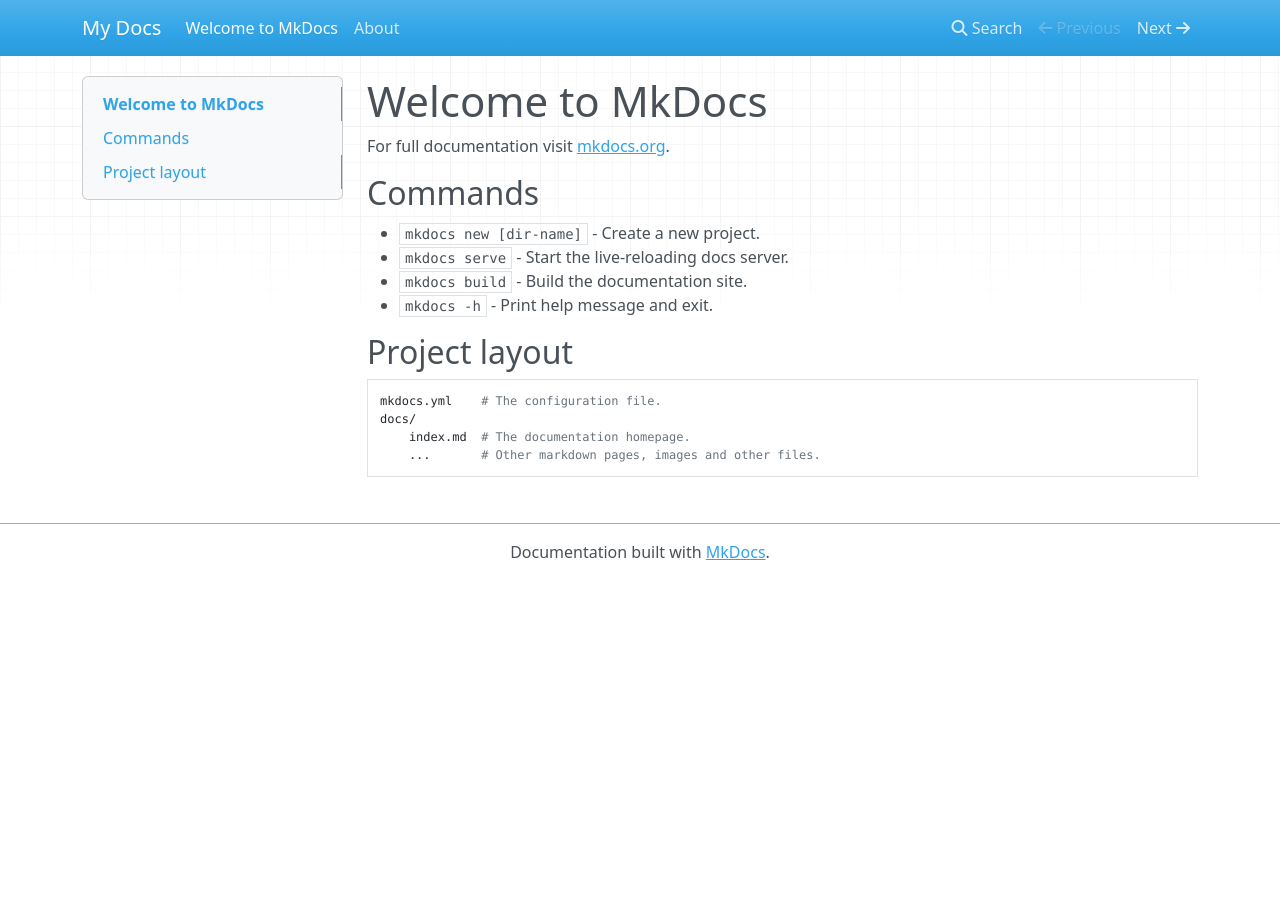
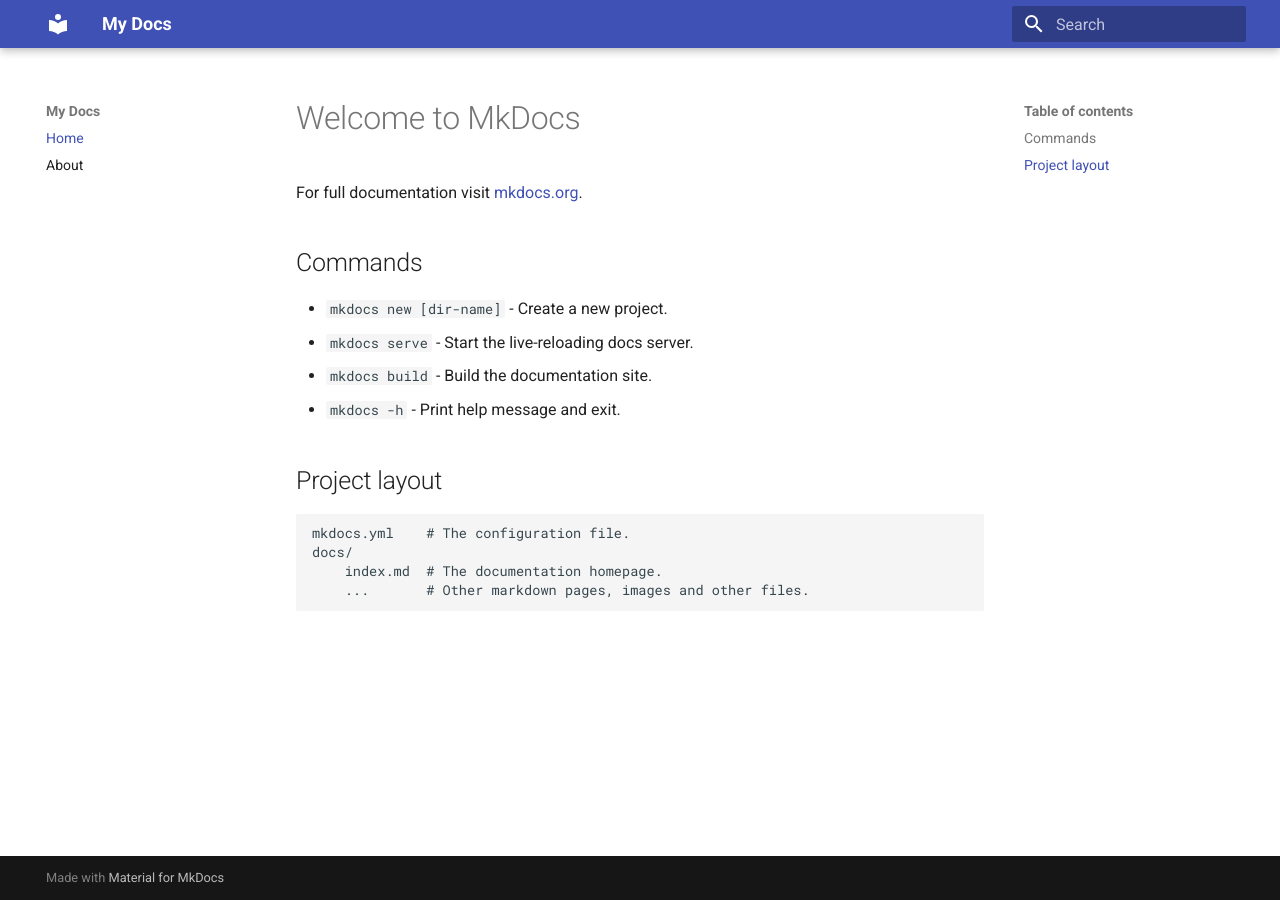
Before and after one commit to tubuntu-full/mkdocs-repo4, an MkDocs documentation site: the page built from docs/index.md, in a window 1280 px wide. Built offline with MkDocs 1.6.1 and Material for MkDocs 9.7.7, drawn with Linux system fonts in a browser that asks for light colours; nearby versions of some CDN libraries; some of the changed lines change nothing that is shown.

Commit message:
Initial commit

```diff
--- a/mkdocs.yml
+++ b/mkdocs.yml
@@ -1 +1,20 @@
 site_name: My Docs
+site_url: https://tubuntu-full.github.io/mkdocs-repo4/
+theme:
+  name: material  # You can change this to 'readthedocs' if you prefer
+
+nav:
+  - Home: index.md
+  - About: about.md
+
+markdown_extensions:
+  - toc:
+      permalink: true
+  - admonition
+  - codehilite
+  - footnotes
+  - tables
+  - attr_list
+
+plugins:
+  - search
```
